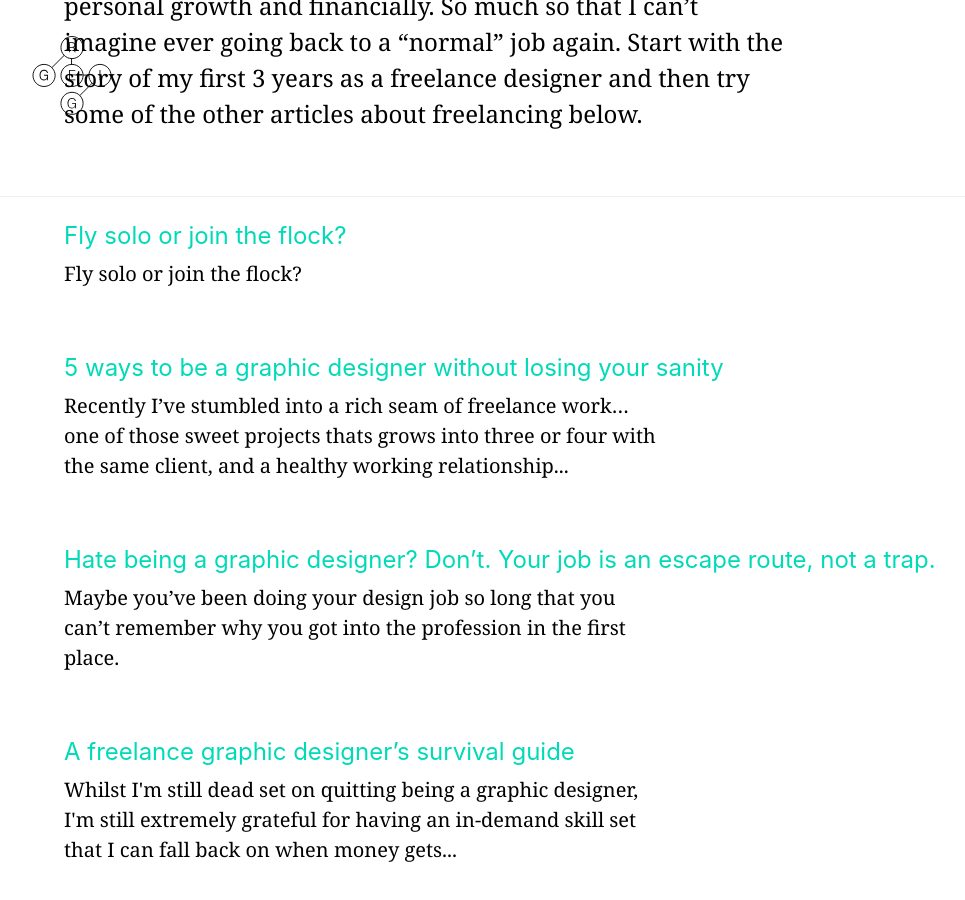
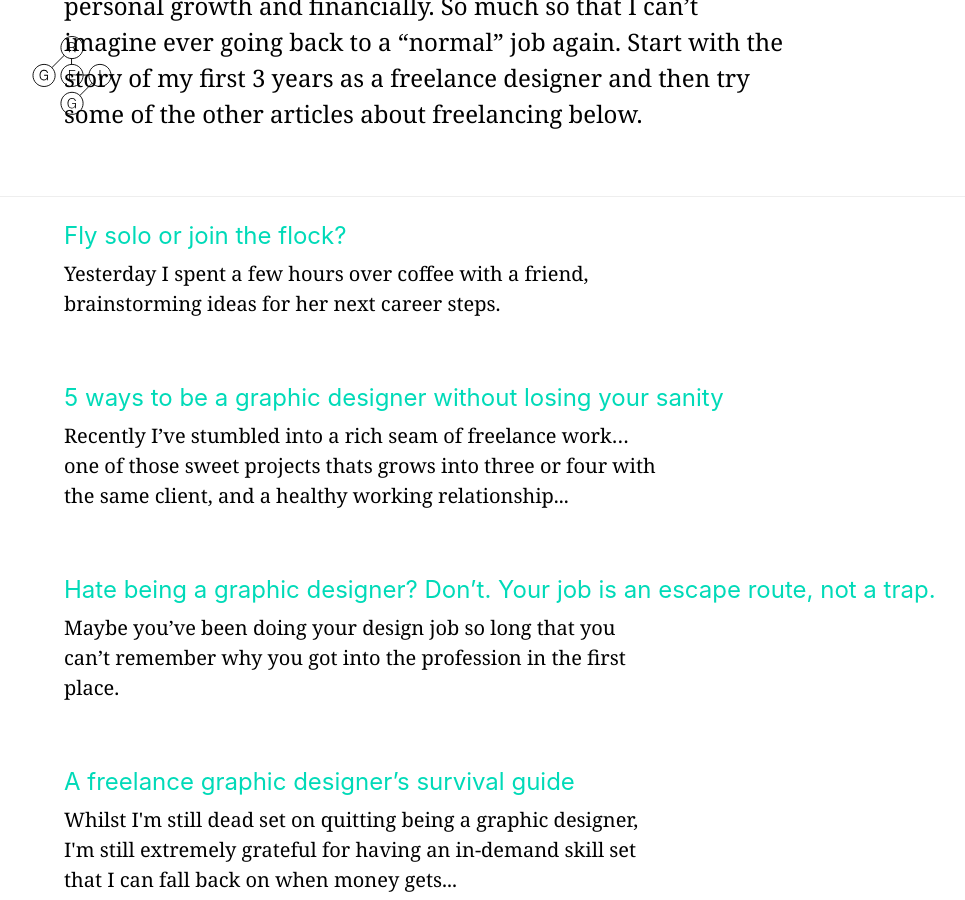
Before and after one commit to j-greig/greig, a Jekyll site: the page built from freelancing.html, in a window 1280 px wide and 900 px high, scrolled down 323 px. Shown: the whole window, without its empty margins (64-1029 px from the left). Built offline with Jekyll 4.4.1, drawn with Linux system fonts in a browser that asks for light colours.

Commit message:
Formatting tweaks

```diff
--- a/_posts/2018-02-23-fly-solo-or-join-the-flock.md
+++ b/_posts/2018-02-23-fly-solo-or-join-the-flock.md
@@ -7,8 +7,6 @@
   - life
   - freelancing
 ---
-# Fly solo or join the flock?
-
 Yesterday I spent a few hours over coffee with a friend, brainstorming ideas for her next career steps.
 
 She’s at one of those tricky forks in the road, where you’re not sure whether to keep doing your own thing… or jump ship for a ‘proper’ job… or do something else entirely.
@@ -23,7 +21,7 @@
 
 You get to reap the financial rewards of your effort, but it’s always going to be your job to call the accounts department and chase that overdue invoice.
 
-So how do you decide whether to build your own businesses or stay in your current role?
+## So how do you decide whether to build your own businesses or stay in your current role?
 
 If you’ve taken my **7 Things You Should Do Before Going Freelance** course, you’ll know I’m a strong advocate for flying solo. working  for yourself can be life-changing in the best possible sense. But I don’t recommend it to everyone - especially not people at the beginning of their careers.
 
```
Also changed, not shown: other parts of _posts/2018-02-23-fly-solo-or-join-the-flock.md (+1 -1 lines).
